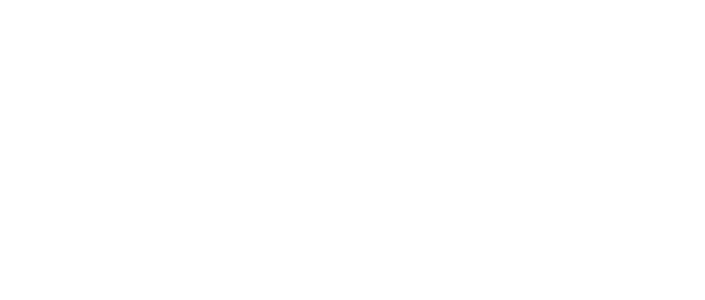
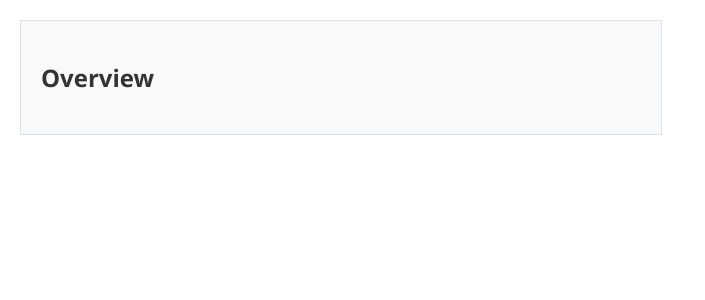
Before and after one commit to AlexiaAvramescu/GradesProject, a React (Create React App) app in the folder CatalogFrontend/catalog-frontend/: page /student/overview in a window 1280 px wide. Before the commit this address had no page. Shown: the top 300 px of the page, without its empty margins (0-705 px from the left). Built offline with nearby package versions, Linux system fonts and the light colour scheme.

Commit message:
KEY-29 implemented ui card with routing

```diff
--- a/CatalogFrontend/catalog-frontend/src/App.js
+++ b/CatalogFrontend/catalog-frontend/src/App.js
@@ -10,6 +10,7 @@ import StudentAssignmentView from './pages/StudentAssignmentView';
 import Register from './pages/Register';
 import FirstPage from './pages/FirstPage';
 import Account from './pages/Account';
+import StudentOverview from './pages/StudentOverview';
 
 function App() {
   return (
@@ -23,6 +24,7 @@ function App() {
         <Route path="/subject" element={<TeacherClassView />} />
         <Route path="/student" element={<StudentDashboard />} />
         <Route path="/student/assignment" element={<StudentAssignmentView />} />
+        <Route path="/student/overview" element={<StudentOverview />} />
       </Routes>
     </Router>
   );
--- /dev/null
+++ b/CatalogFrontend/catalog-frontend/src/pages/StudentOverview.js
@@ -0,0 +1,32 @@
+import React, { useState, useEffect } from 'react';
+import { useSession } from '../context/sessionContext';
+
+function StudentOverview() {
+  const { user } = useSession() || {};
+  const [averages, setAverages] = useState([]);
+
+  useEffect(() => {
+    if (!user?.id) return;
+    fetch(`http://localhost:5000/student/${user.id}/averages`)
+      .then((res) => res.json())
+      .then((data) => {
+        console.log(data); // <-- log to check response
+        setAverages(data);
+      })
+      .catch(console.error);
+  }, [user]);
+
+  return (
+    <div className="dashboard-container">
+      <h2>Overview</h2>
+      {averages.map((item) => (
+        <div key={item.subjectId} className="class-card">
+          <h3>Subject: {item.subjectName}</h3>
+          <p>Average Grade: {item.average}</p>
+        </div>
+      ))}
+    </div>
+  );
+}
+
+export default StudentOverview;
```
